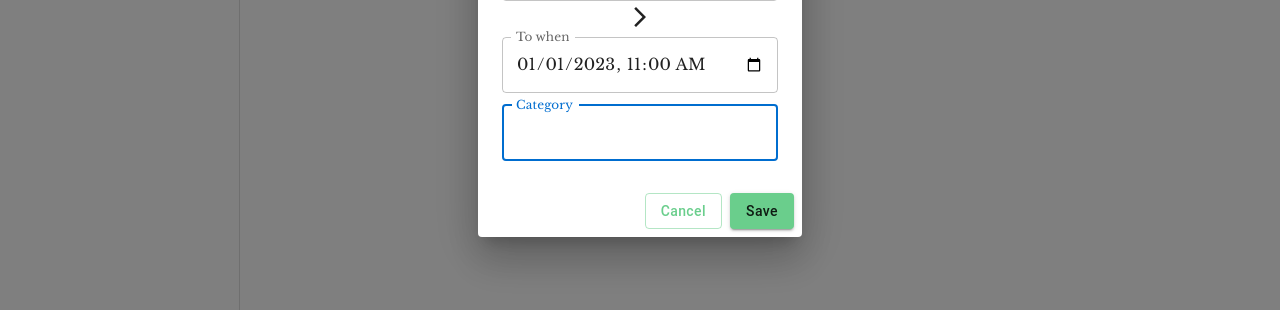
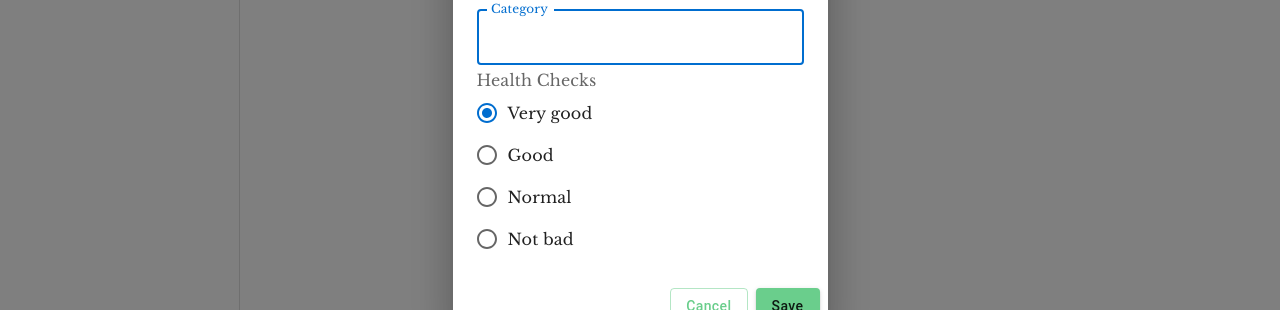
Before and after one commit to mhiratsuka/healthapp, a React (Vite) app in the folder frontend/app/: page /Journal in a window 1280 px wide. Both pictures are taken after a click on the button "+ Add new record". Shown: the part 394-704 px from the top of the page. Built offline with nearby package versions, Linux system fonts and the light colour scheme; no server answers.

Commit message:
Added radio buttons

```diff
--- a/frontend/app/src/pages/Journal/index.tsx
+++ b/frontend/app/src/pages/Journal/index.tsx
@@ -1,4 +1,5 @@
 import ArrowForwardIosIcon from '@mui/icons-material/ArrowForwardIos'
+import { RadioGroup, FormControlLabel, Radio } from '@mui/material'
 import Box from '@mui/material/Box'
 import Button from '@mui/material/Button'
 import Dialog from '@mui/material/Dialog'
@@ -7,6 +8,7 @@ import DialogContent from '@mui/material/DialogContent'
 import DialogContentText from '@mui/material/DialogContentText'
 import DialogTitle from '@mui/material/DialogTitle'
 import FormControl from '@mui/material/FormControl'
+import FormLabel from '@mui/material/FormLabel'
 import Paper from '@mui/material/Paper'
 import Stack from '@mui/material/Stack'
 import Table from '@mui/material/Table'
@@ -106,6 +108,33 @@ export const Journal: FC = () => {
                   type='text'
                   fullWidth
                 />
+                <FormLabel>Health Checks</FormLabel>
+                <RadioGroup
+                  aria-labelledby='demo-radio-buttons-group-label'
+                  defaultValue='verygood'
+                  name='radio-buttons-group'
+                >
+                  <FormControlLabel
+                    value='verygood'
+                    control={<Radio />}
+                    label='Very good'
+                  />
+                  <FormControlLabel
+                    value='Good'
+                    control={<Radio />}
+                    label='Good'
+                  />
+                  <FormControlLabel
+                    value='normal'
+                    control={<Radio />}
+                    label='Normal'
+                  />
+                  <FormControlLabel
+                    value='notbad'
+                    control={<Radio />}
+                    label='Not bad'
+                  />
+                </RadioGroup>
               </DialogContent>
               <DialogActions>
                 <Button
```
